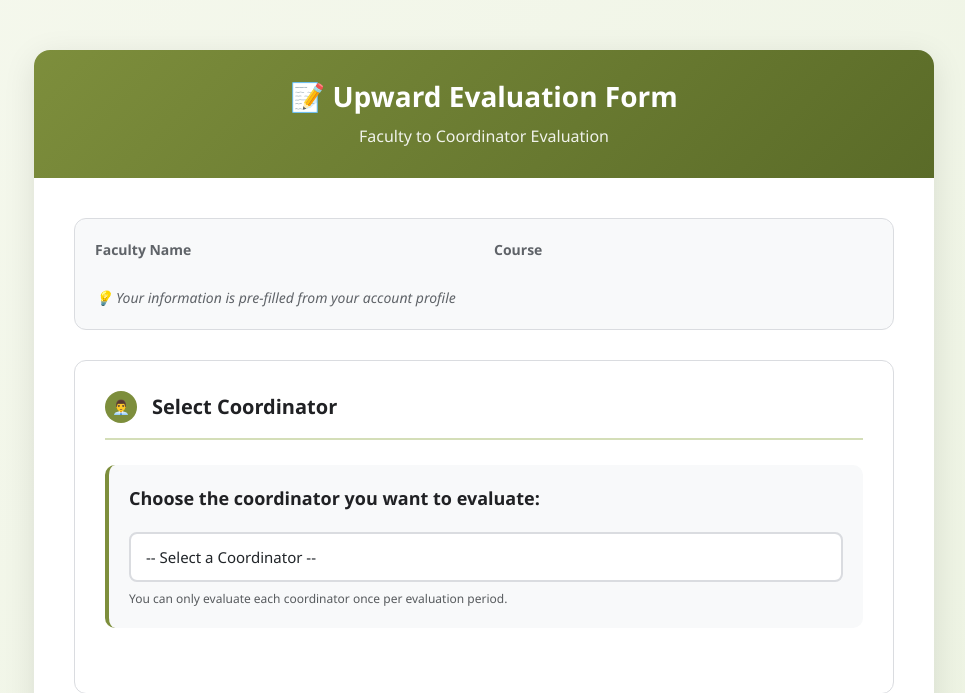
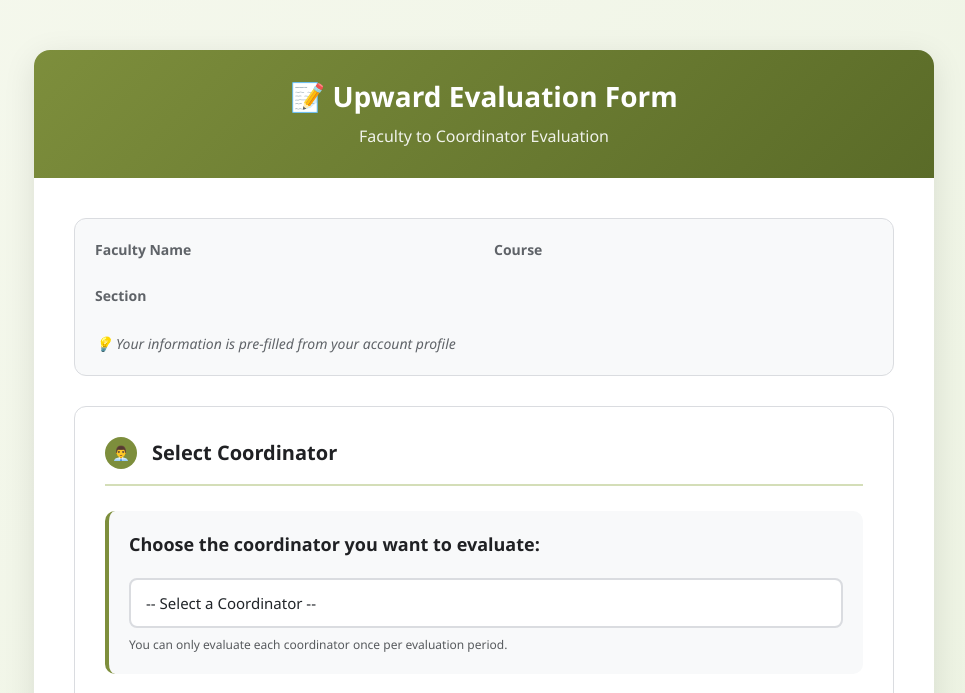
Before and after one commit to chin12311/edulytics, a Django app: template main/templates/main/evaluationform_student_upward.html in a window 1280 px wide. Shown: the top 693 px of the page, without its empty margins (156-1121 px from the left). Run offline with Django 5.2, Linux system fonts and the light colour scheme; the template is opened without the code that fills it: most values are stand-ins (such as "Sample title", 1, 10 or a date in 2020); some libraries are stand-ins or nearby versions.

Commit message:
Add section information to student upward evaluation form

```diff
--- a/main/templates/main/evaluationform_student_upward.html
+++ b/main/templates/main/evaluationform_student_upward.html
@@ -904,6 +904,10 @@
                         <label>Course</label>
                         <div class="value">{{ request.user.userprofile.course }}</div>
                     </div>
+                    <div class="info-item">
+                        <label>Section</label>
+                        <div class="value">{{ request.user.userprofile.section }}</div>
+                    </div>
                 </div>
                 <small style="color: var(--text-light); font-style: italic;">
                     💡 Your information is pre-filled from your account profile
```
